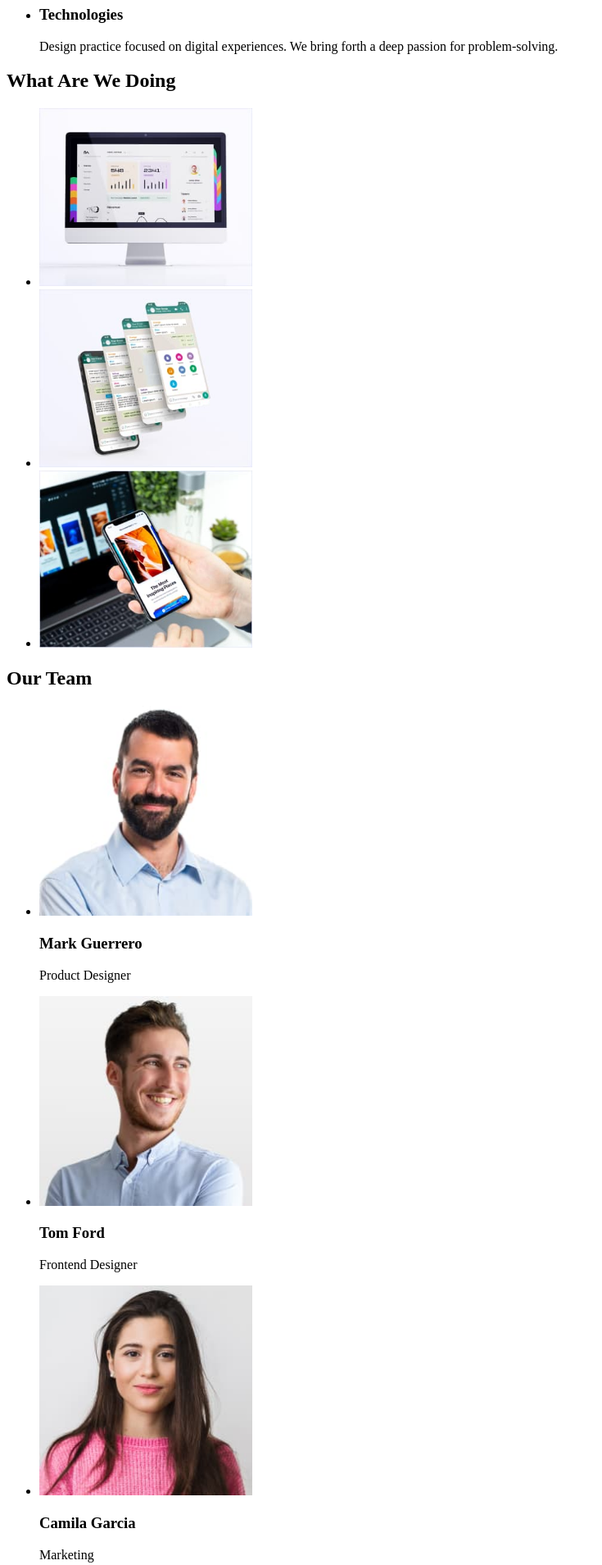
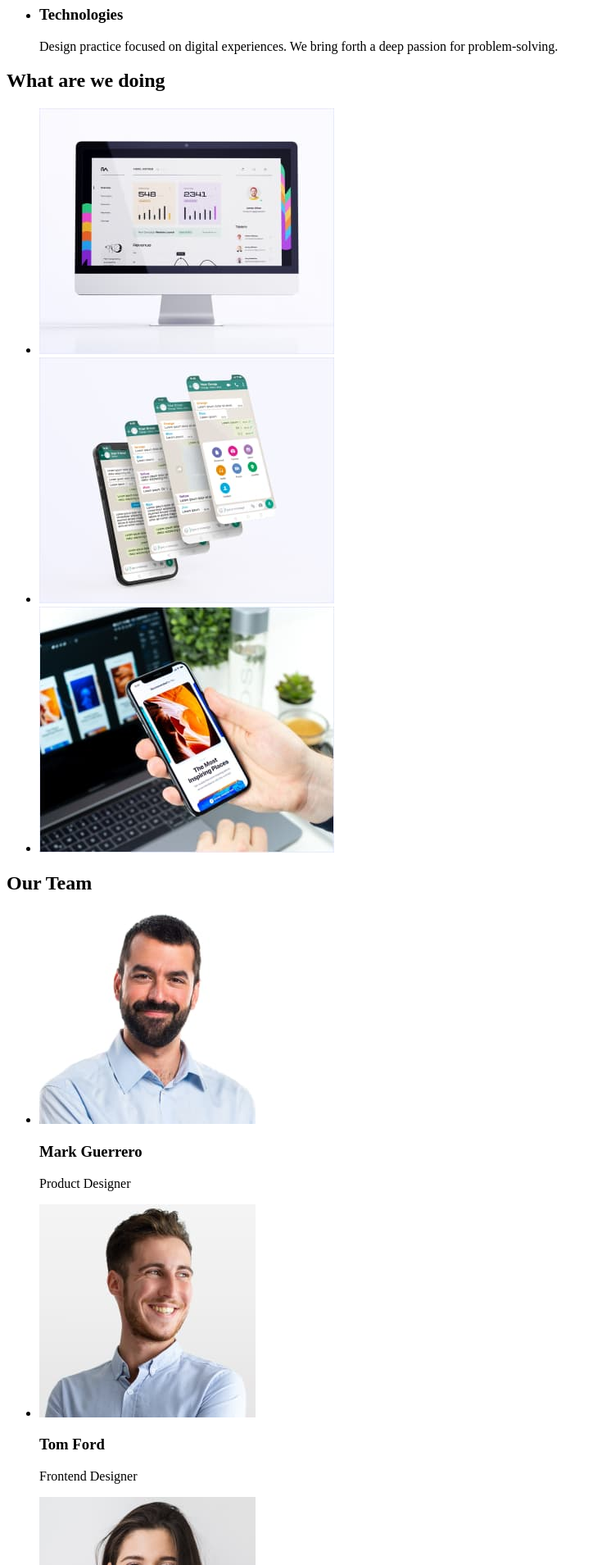
Before and after one commit to JuliusB-ui/goit-markup-hw-01, a plain HTML site: page index.html in a window 1280 px wide. Shown: the part 480-2389 px from the top of the page at 82% size, without its empty margins (0-735 px from the left). Drawn offline with Linux system fonts and the light colour scheme.

Commit message:
Update as per error in LMS-2

```diff
--- a/index.html
+++ b/index.html
@@ -8,7 +8,7 @@
 <body>
     <header>
         <nav>
-        <a href="/index.html" class="logo">WebStudio</a>
+        <a href="./index.html" class="logo">WebStudio</a>
             <ul>
                 <li><a href="">Studio</a></li>
                 <li><a href="">Portfolio</a></li>
@@ -32,6 +32,7 @@
             <button type="button">Order Service</button>
         </section>
         <section class="feature">
+            <!-- <h2>Features</h2> -->
             <ul>
                 <li>
                     <h3>Strategy</h3>
@@ -52,16 +53,16 @@
             </ul>
         </section>
         <section>
-        <h2>What Are We Doing</h2>
+        <h2>What are we doing</h2>
             <ul>
                 <li>
-                    <img src="./images/img1-pc.jpg" alt="reports" width="260"/>
+                    <img src="./images/img1-pc.jpg" alt="reports" width="360"/>
                 </li>
                 <li>
-                    <img src="./images/img2-phone-app.jpg" alt="apps" width="260"/>
+                    <img src="./images/img2-phone-app.jpg" alt="apps" width="360"/>
                 </li>
                 <li>
-                    <img src="images/img3-phone-article.jpg" alt="articles" width="260"/>
+                    <img src="./images/img3-phone-article.jpg" alt="articles" width="360"/>
                 </li>
             </ul>
         </section>
@@ -69,38 +70,30 @@
             <h2>Our Team</h2>
             <ul>
                 <li>
-                    <div>
-                        <img src="./images/img-mark.jpg" alt="Product-Designer-Mark-Guerrero" width="260"/>
+                    <img src="./images/img-mark.jpg" alt="Mark Guerrero" width="264"/>
                     <h3 class="team-name">Mark Guerrero</h3>
                     <p class="team-position">Product Designer</p>
-                    </div>
                 </li>
                 <li>
-                    <div>
-                        <img src="./images/img-tom.jpg" alt="Frontend-Designer-Tom-Ford" width="260"/>
+                    <img src="./images/img-tom.jpg" alt="Tom Ford" width="264"/>
                     <h3 class="team-name">Tom Ford</h3>
                     <p class="team-position">Frontend Designer</p>
-                    </div>
                 </li>
                 <li>
-                    <div>
-                        <img src="./images/img-camila.jpg" alt="Marketing-Camila-Garcia" width="260"/>
+                    <img src="./images/img-camila.jpg" alt="Camila Garcia" width="264"/>
                     <h3 class="team-name">Camila Garcia</h3>
                     <p class="team-position">Marketing</p>
-                    </div>
                 </li>
                 <li>
-                    <div>
-                        <img src="./images/img-daniel.jpg" alt="UI-Designer-Daniel-Wilson" width="260"/>
+                    <img src="./images/img-daniel.jpg" alt="Daniel Wilson" width="264"/>
                     <h3 class="team-name">Daniel Wilson</h3>
                     <p class="team-position">UI Designer</p>
-                    </div>
                 </li>
             </ul>
         </section>
     </main>
     <footer>
-        <a href="/index.html" class="logo">WebStudio</a>
+        <a href="./index.html" class="logo">WebStudio</a>
         <p>Increase the flow of customers and sales for your business with digital marketing & growth solutions.</p>
     </footer>
 </body>
```
Lines whose indentation alone changed are shown as unchanged.
